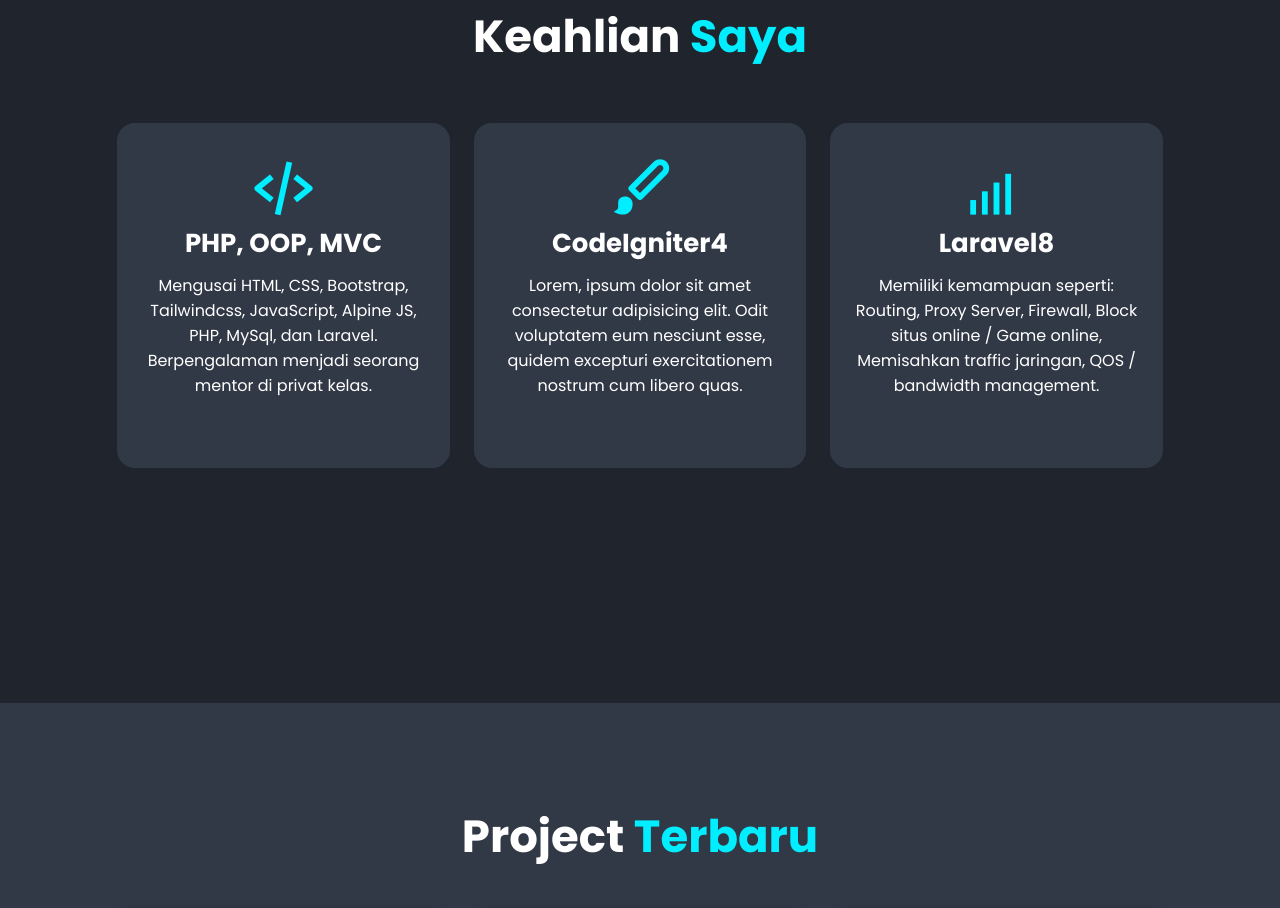
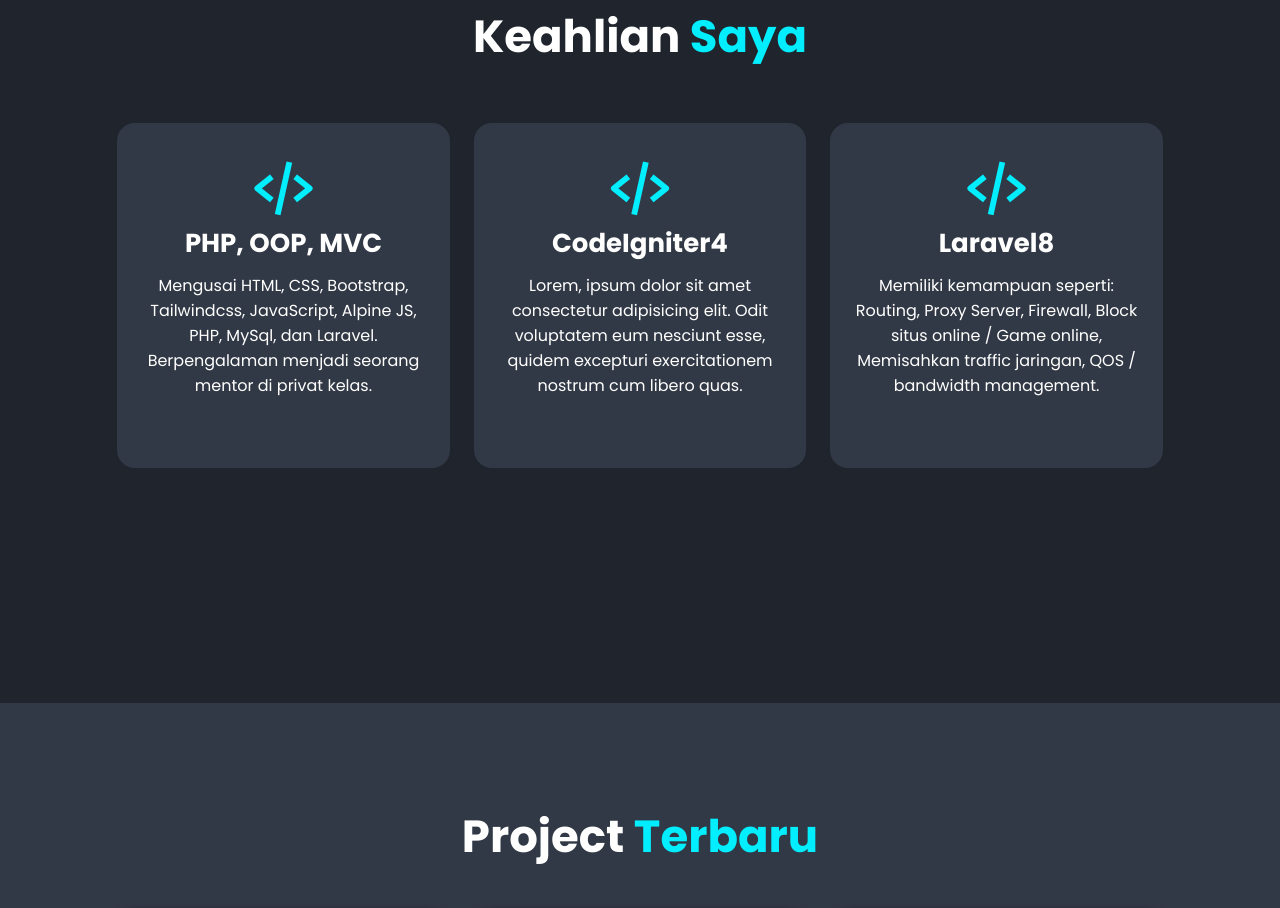
Before and after one commit to alwipernando/portfolio, a plain HTML site: page index.html in a window 1280 px wide. Shown: the part 1697-2605 px from the top of the page. Drawn offline with nearby package versions, Linux system fonts and the light colour scheme.

Commit message:
Update index.html

```diff
--- a/index.html
+++ b/index.html
@@ -78,13 +78,13 @@
             </div>
 
             <div class="services-box">
-                <i class='bx bxs-paint'></i>
+                 <i class='bx bx-code-alt'></i>
                 <h3>CodeIgniter4</h3>
                 <p>Lorem, ipsum dolor sit amet consectetur adipisicing elit. Odit voluptatem eum nesciunt esse, quidem excepturi exercitationem nostrum cum libero quas.</p>
             </div>
 
             <div class="services-box">
-                <i class='bx bx-signal-4'></i>
+                 <i class='bx bx-code-alt'></i>
                 <h3>Laravel8</h3>
                 <p>Memiliki kemampuan seperti: Routing, Proxy Server, Firewall, Block situs online / Game online, Memisahkan traffic jaringan, QOS / bandwidth management.</p>
             </div>
```
